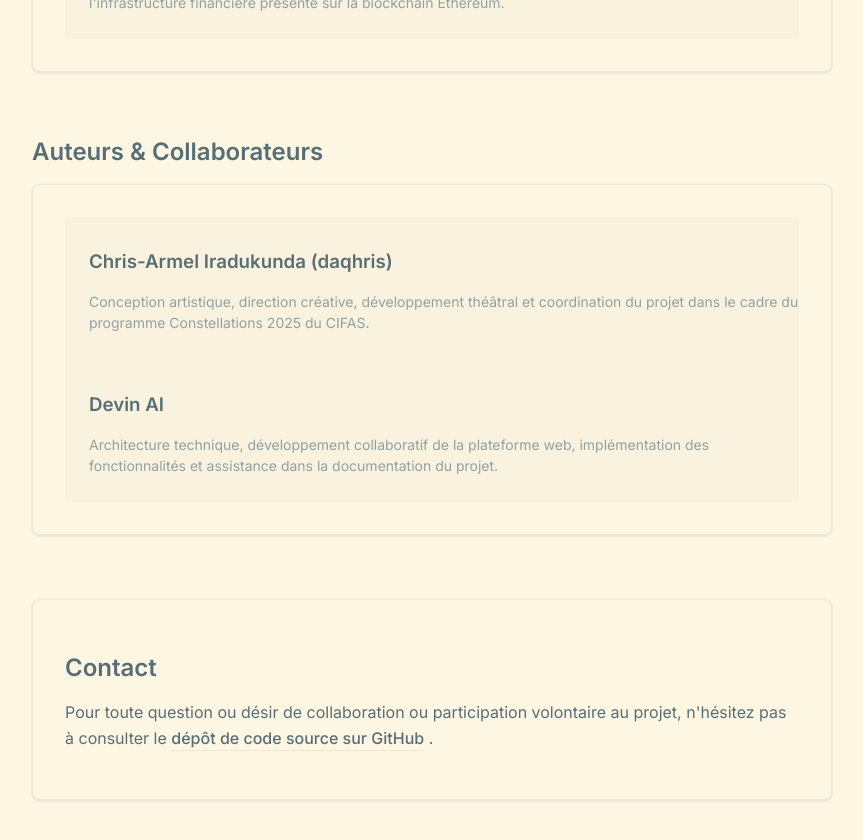
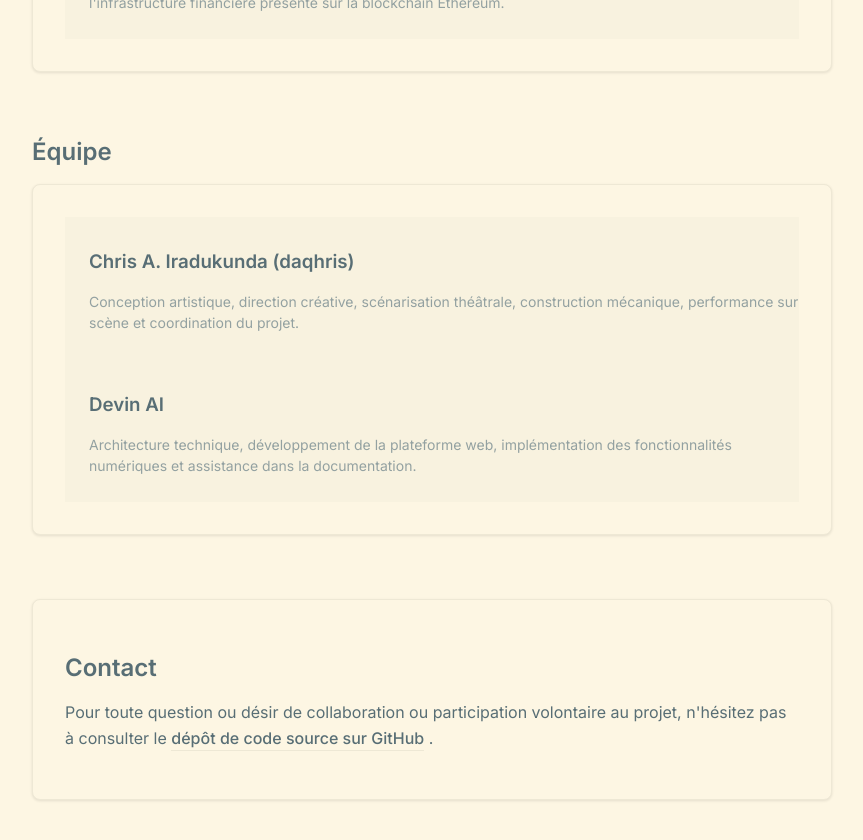
Before and after one commit to daqhris/DoublementAliene, a Next.js app: page /about in a window 1280 px wide. Shown: the part 1560-2400 px from the top of the page, without its empty margins (208-1071 px from the left). Built offline with nearby package versions, Linux system fonts and the light colour scheme; no server answers.

Commit message:
modify key sentences

```diff
--- a/app/about/page.tsx
+++ b/app/about/page.tsx
@@ -94,22 +94,22 @@ export default function AboutPage() {
 
       <section className="theater-section">
         <h2 className="theater-heading-md">
-          Auteurs & Collaborateurs
+          Équipe
         </h2>
 
         <div className="theater-card-modern">
           <div className="space-y-4">
             <div className="border-l-4 border-solarized-base2 pl-6 py-3 bg-theater-muted/5">
-              <h3 className="theater-nav-title mb-2">Chris-Armel Iradukunda (daqhris)</h3>
+              <h3 className="theater-nav-title mb-2">Chris A. Iradukunda (daqhris)</h3>
               <p className="theater-nav-description">
-                Conception artistique, direction créative, développement théâtral et coordination du projet dans le cadre du programme Constellations 2025 du CIFAS.
+                Conception artistique, direction créative, scénarisation théâtrale, construction mécanique, performance sur scène et coordination du projet.
               </p>
             </div>
 
             <div className="border-l-4 border-solarized-base2 pl-6 py-3 bg-theater-muted/5">
               <h3 className="theater-nav-title mb-2">Devin AI</h3>
               <p className="theater-nav-description">
-                Architecture technique, développement collaboratif de la plateforme web, implémentation des fonctionnalités et assistance dans la documentation du projet.
+                Architecture technique, développement de la plateforme web, implémentation des fonctionnalités numériques et assistance dans la documentation.
               </p>
             </div>
           </div>
```
